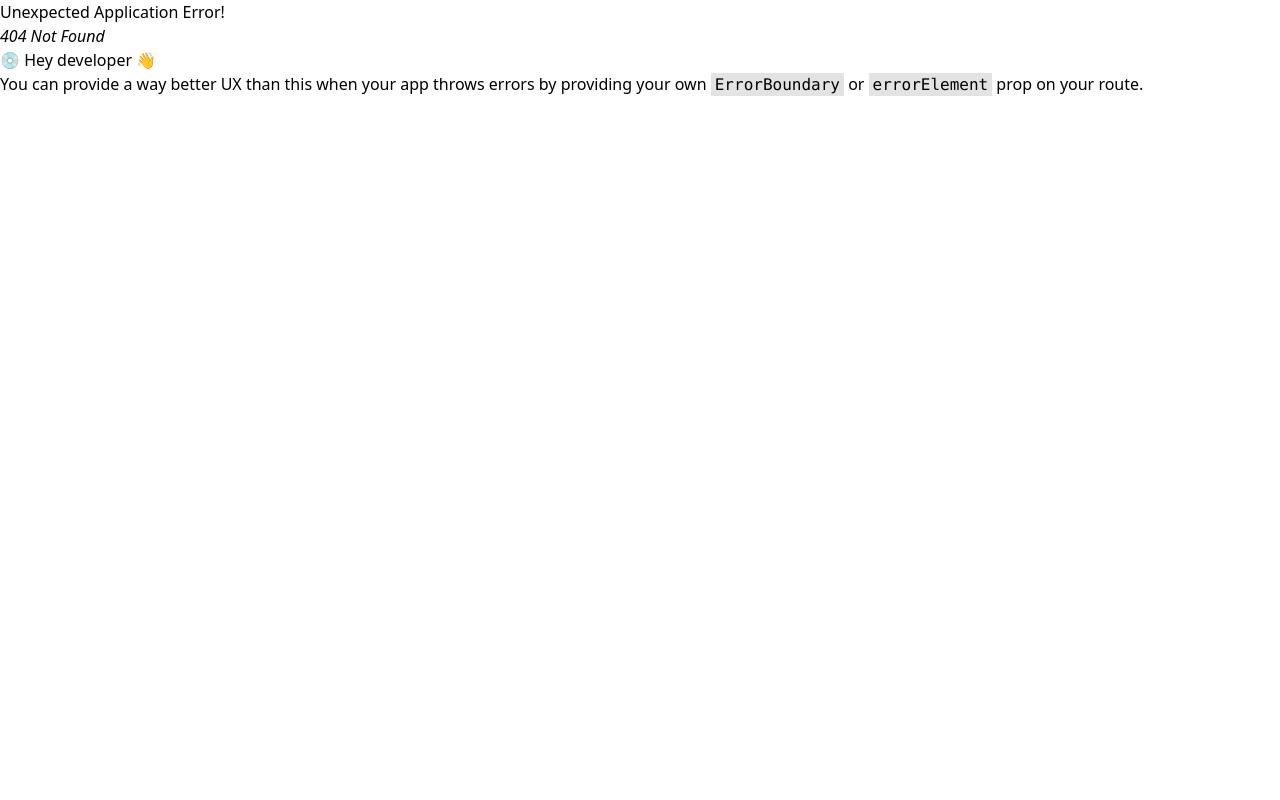
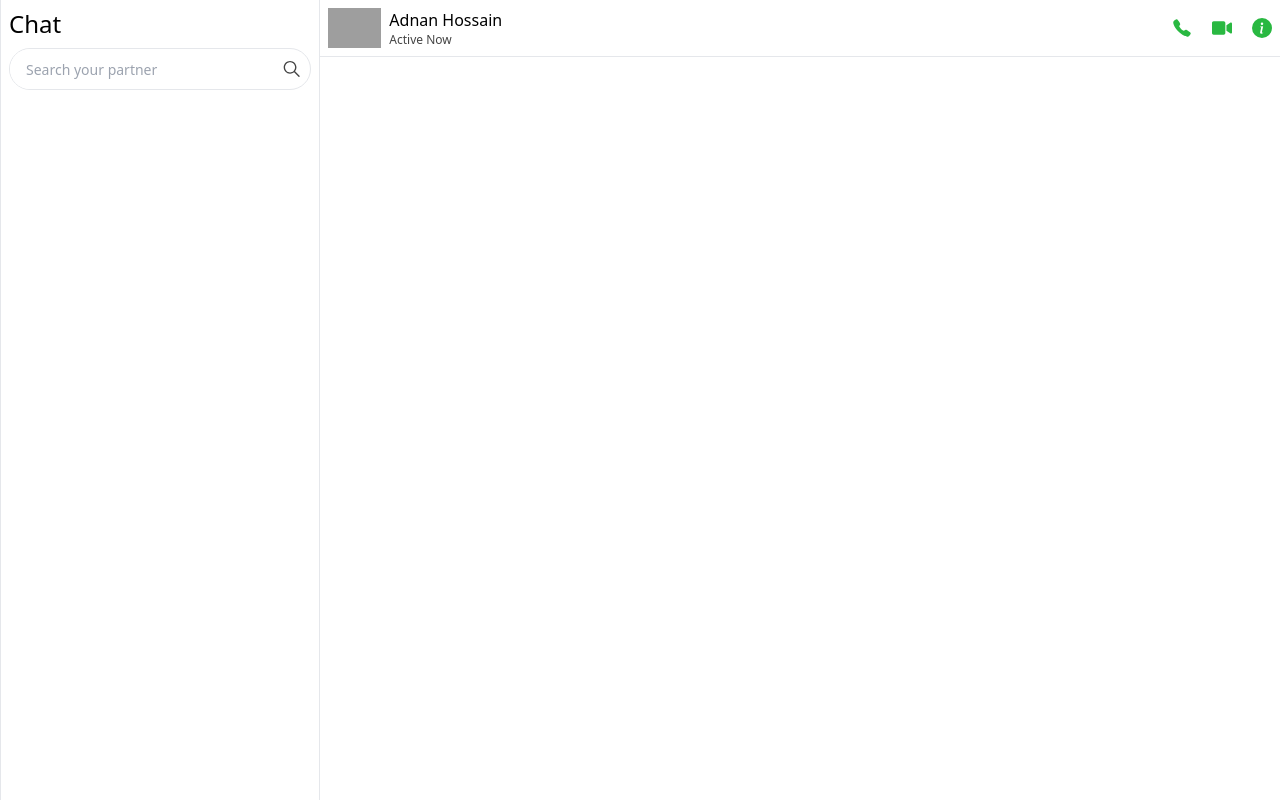
Before and after one commit to adnanhjoy/chat-app, a React (Vite) app: page /1 in a window 1280 px wide. Before the commit this address had no page. Built offline with nearby package versions, Linux system fonts and the light colour scheme; grey boxes are pictures that could not be loaded.

Commit message:
add chat head

```diff
--- /dev/null
+++ b/src/components/chatContainer/ChatContainer.jsx
@@ -0,0 +1,11 @@
+import React from 'react';
+
+const ChatContainer = () => {
+    return (
+        <div>
+
+        </div>
+    );
+};
+
+export default ChatContainer;
--- /dev/null
+++ b/src/components/chatContainer/ChatHead.jsx
@@ -0,0 +1,25 @@
+import React from 'react';
+import { BsInfoCircleFill } from 'react-icons/bs';
+import { FaVideo } from 'react-icons/fa';
+import { IoCall } from 'react-icons/io5';
+
+const ChatHead = () => {
+    return (
+        <div className='border-b p-2 flex items-center justify-between'>
+            <div className='flex items-center gap-x-2'>
+                <img className='h-10' src="https://encrypted-tbn0.gstatic.com/images?q=tbn:ANd9GcSScRRIBGaB2SXFbYoR8uS9UGFPBOsqzP21NqiF7QSKcg&s" alt="avatar" />
+                <div>
+                    <h3 className='font-medium'>Adnan Hossain</h3>
+                    <p className='text-xs text-dark'>Active Now</p>
+                </div>
+            </div>
+            <div className='text-xl text-primary flex items-center gap-x-5'>
+                <IoCall className='cursor-pointer' />
+                <FaVideo className='cursor-pointer' />
+                <BsInfoCircleFill className='cursor-pointer' />
+            </div>
+        </div>
+    );
+};
+
+export default ChatHead;
--- /dev/null
+++ b/src/pages/chatContainer/ChatContainerPage.jsx
@@ -0,0 +1,12 @@
+import React from 'react';
+import ChatHead from '../../components/chatContainer/ChatHead';
+
+const ChatContainerPage = () => {
+    return (
+        <div>
+            <ChatHead />
+        </div>
+    );
+};
+
+export default ChatContainerPage;
--- a/src/router/Router.jsx
+++ b/src/router/Router.jsx
@@ -1,5 +1,6 @@
 import { createBrowserRouter } from "react-router-dom";
 import MainLayout from "../layout/MainLayout";
+import ChatContainerPage from "../pages/chatContainer/ChatContainerPage";
 
 export const router = createBrowserRouter([
     {
@@ -7,8 +8,8 @@ export const router = createBrowserRouter([
         element: <MainLayout />,
         children: [
             {
-                path: '/',
-                element:<p>home</p>
+                path: '/:id',
+                element: <ChatContainerPage />
             }
         ]
     }
--- a/src/shared/Sidebar.jsx
+++ b/src/shared/Sidebar.jsx
@@ -1,11 +1,9 @@
 import React from 'react';
-import { FaSearch } from 'react-icons/fa';
 import { IoIosSearch } from 'react-icons/io';
-import { MdOutlineSearch, MdSearch } from 'react-icons/md';
 
 const Sidebar = () => {
     return (
-        <div className='bg-white p-5 border-x min-h-screen'>
+        <div className='bg-white p-2 border-x min-h-screen'>
             <div>
                 <h1 className='text-2xl font-medium mb-2'>Chat</h1>
                 <form className='flex items-center justify-between border rounded-full'>
--- a/tailwind.config.js
+++ b/tailwind.config.js
@@ -7,7 +7,7 @@ export default {
   theme: {
     extend: {
       colors: {
-        'primary': '#6495ED',
+        'primary': '#29B841',
         'dark': '#444444'
       }
     },
```
